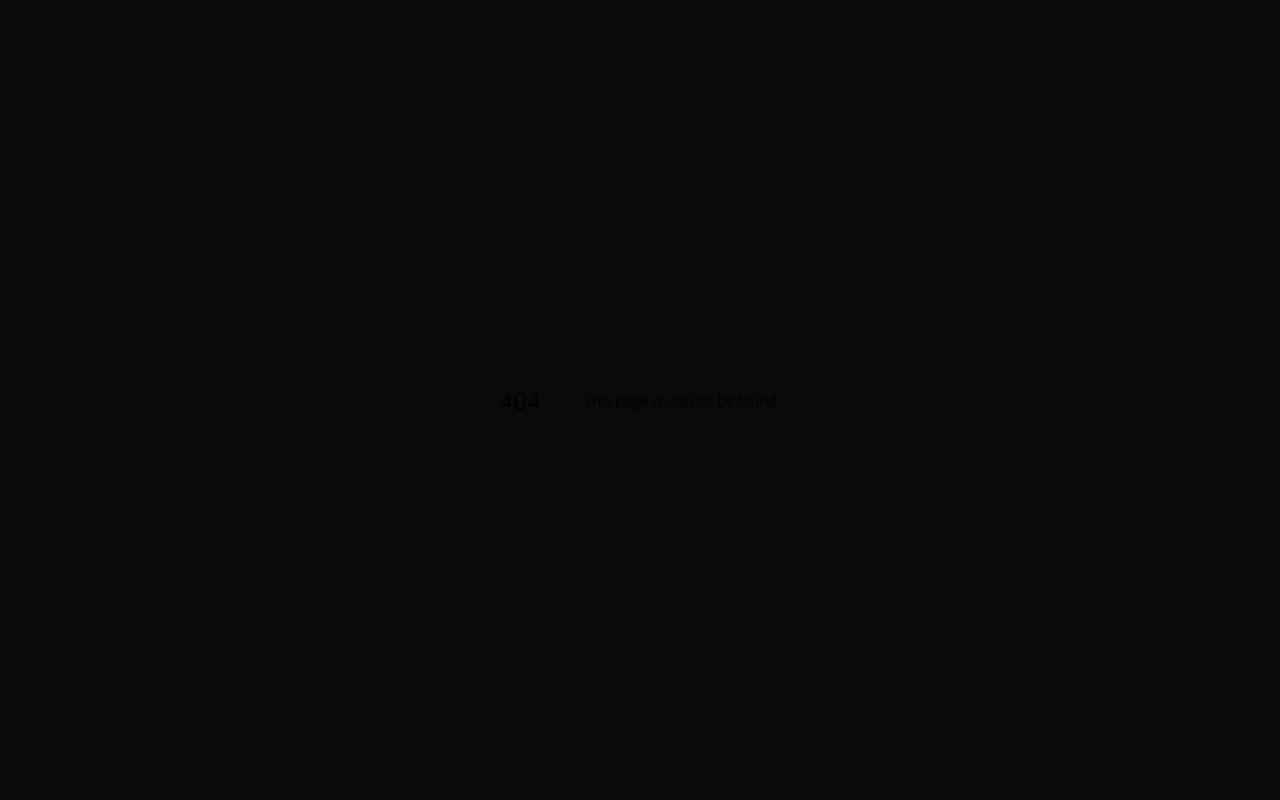
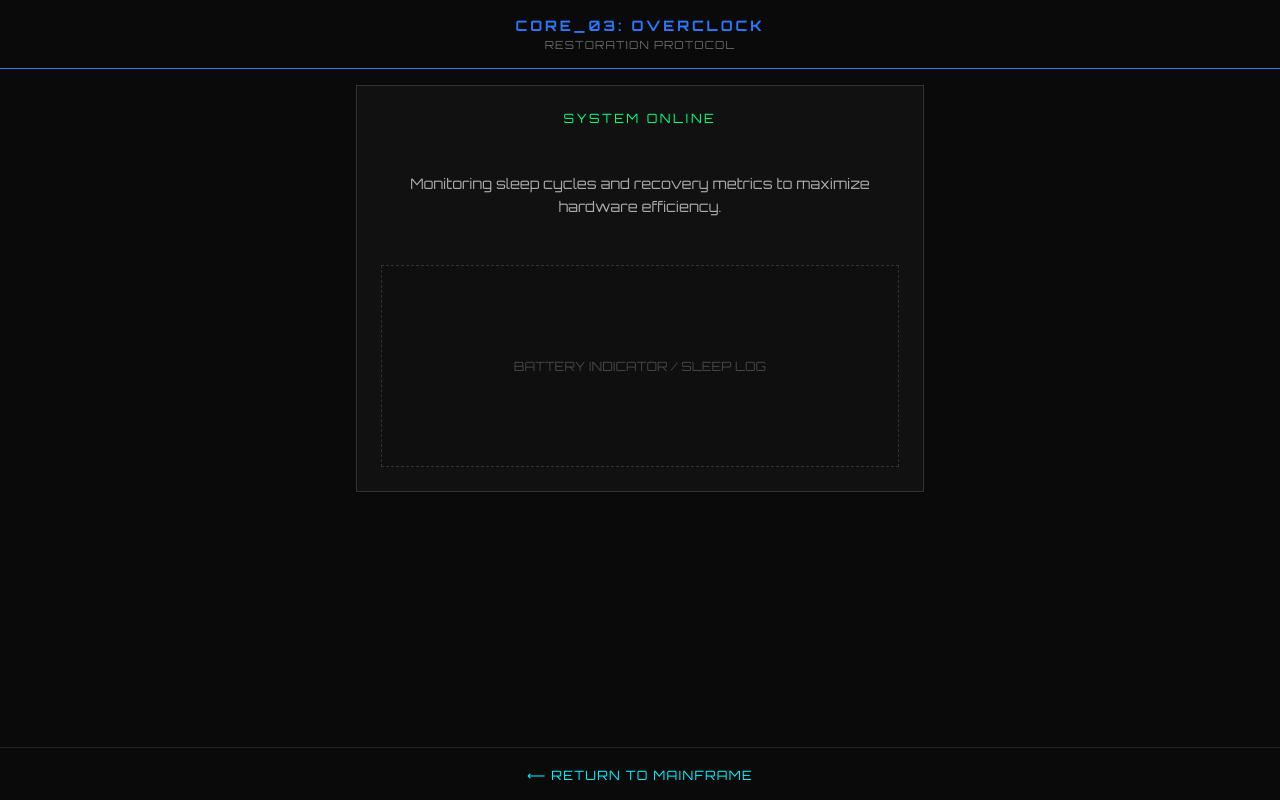
Before and after one commit to zach131/bluelock-terminal, a Next.js app: page /overclock in a window 1280 px wide. Before the commit this address had no page. Built offline with nearby package versions, Linux system fonts and the light colour scheme.

Commit message:
Create Overclock component for monitoring status
This component displays an overclocking status page with monitoring information and a return link.

```diff
--- /dev/null
+++ b/src/app/overclock/page.tsx
@@ -0,0 +1,122 @@
+'use client';
+
+import Link from 'next/link';
+
+// ═══════════════════════════════════════════════════════════════
+// OVERCLOCK (Sleep/Recovery)
+// ═══════════════════════════════════════════════════════════════
+
+export default function Overclock() {
+  return (
+    <main style={styles.main}>
+      <header style={styles.header}>
+        <div style={styles.headerTitle}>CORE_03: OVERCLOCK</div>
+        <div style={styles.headerSubtitle}>RESTORATION PROTOCOL</div>
+      </header>
+
+      <div style={styles.content}>
+        <div style={styles.card}>
+          <div style={styles.statusAlert}>SYSTEM ONLINE</div>
+          <p style={styles.text}>
+            Monitoring sleep cycles and recovery metrics to maximize hardware efficiency.
+          </p>
+          <div style={styles.placeholderBox}>
+            <span style={styles.placeholderText}>BATTERY INDICATOR / SLEEP LOG</span>
+          </div>
+        </div>
+      </div>
+
+      <footer style={styles.footer}>
+        <Link href="/" style={styles.backLink}>
+          ⟵ RETURN TO MAINFRAME
+        </Link>
+      </footer>
+    </main>
+  );
+}
+
+// ═══════════════════════════════════════════════════════════════
+// STYLES
+// ═══════════════════════════════════════════════════════════════
+
+const styles: { [key: string]: React.CSSProperties } = {
+  main: {
+    minHeight: '100vh',
+    backgroundColor: '#0A0A0A',
+    color: '#FFFFFF',
+    fontFamily: '"Orbitron", system-ui, sans-serif',
+    display: 'flex',
+    flexDirection: 'column',
+  },
+  header: {
+    padding: '1rem',
+    textAlign: 'center',
+    borderBottom: '1px solid #2979FF', // Blue for Overclock
+    backgroundColor: '#0A0A0A',
+  },
+  headerTitle: {
+    fontSize: '0.9rem',
+    fontWeight: 'bold',
+    color: '#2979FF',
+    letterSpacing: '0.2em',
+  },
+  headerSubtitle: {
+    fontSize: '0.7rem',
+    color: '#666',
+    marginTop: '0.25rem',
+    letterSpacing: '0.1em',
+  },
+  content: {
+    flex: 1,
+    padding: '1rem',
+    maxWidth: '600px',
+    margin: '0 auto',
+    width: '100%',
+    boxSizing: 'border-box',
+  },
+  card: {
+    backgroundColor: '#111',
+    border: '1px solid #333',
+    padding: '1.5rem',
+    display: 'flex',
+    flexDirection: 'column',
+    gap: '1rem',
+    textAlign: 'center',
+  },
+  statusAlert: {
+    color: '#00FF7F',
+    fontSize: '0.8rem',
+    letterSpacing: '0.2em',
+    marginBottom: '1rem',
+  },
+  text: {
+    color: '#AAA',
+    fontSize: '0.9rem',
+    lineHeight: 1.6,
+  },
+  placeholderBox: {
+    marginTop: '1rem',
+    height: '200px',
+    border: '1px dashed #333',
+    display: 'flex',
+    alignItems: 'center',
+    justifyContent: 'center',
+    backgroundColor: '#0F0F0F',
+  },
+  placeholderText: {
+    color: '#444',
+    fontSize: '0.8rem',
+  },
+  footer: {
+    textAlign: 'center',
+    padding: '1rem',
+    borderTop: '1px solid #222',
+  },
+  backLink: {
+    color: '#00F0FF',
+    textDecoration: 'none',
+    fontSize: '0.8rem',
+    letterSpacing: '0.1em',
+    cursor: 'pointer',
+  },
+};
```
